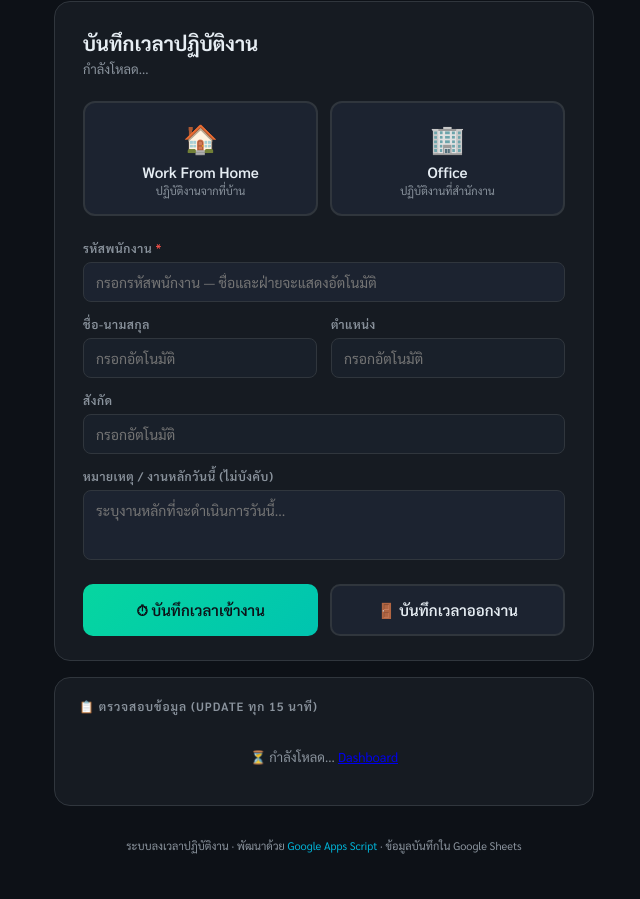
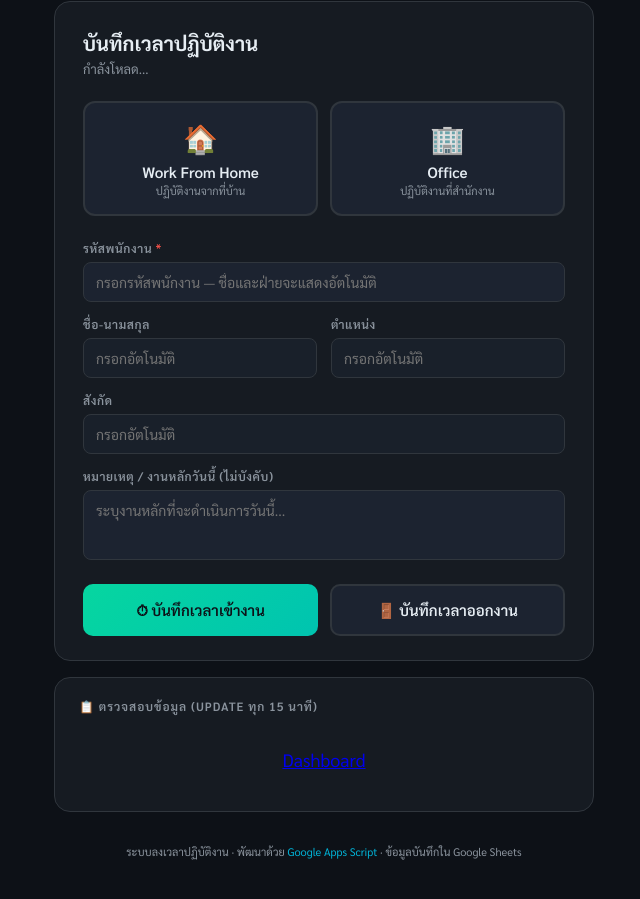
Before and after one commit to taithun/cpd_wfh, a plain HTML site: page index.html in a window 1280 px wide. Shown: the part 57-956 px from the top of the page, without its empty margins (316-956 px from the left). Drawn offline with Linux system fonts and the light colour scheme.

Commit message:
Modify loading message style in index.html
Updated loading message style and increased font size.

```diff
--- a/index.html
+++ b/index.html
@@ -212,8 +212,8 @@
     <span id="logCount" style="font-size:11px;color:var(--accent);font-family:'IBM Plex Mono',monospace"></span>
   </div>
   <div id="logList">
-    <div style="text-align:center;padding:20px;color:var(--muted);font-size:13px">
-      ⏳ กำลังโหลด... <a href="https://lookerstudio.google.com/s/pZlrw618K4U">Dashboard</a>
+    <div style="text-align:center;padding:20px;color:var(--muted);font-size:18px">
+      <a href="https://lookerstudio.google.com/s/pZlrw618K4U">Dashboard</a>
     </div>
   </div>
 </div>
```
